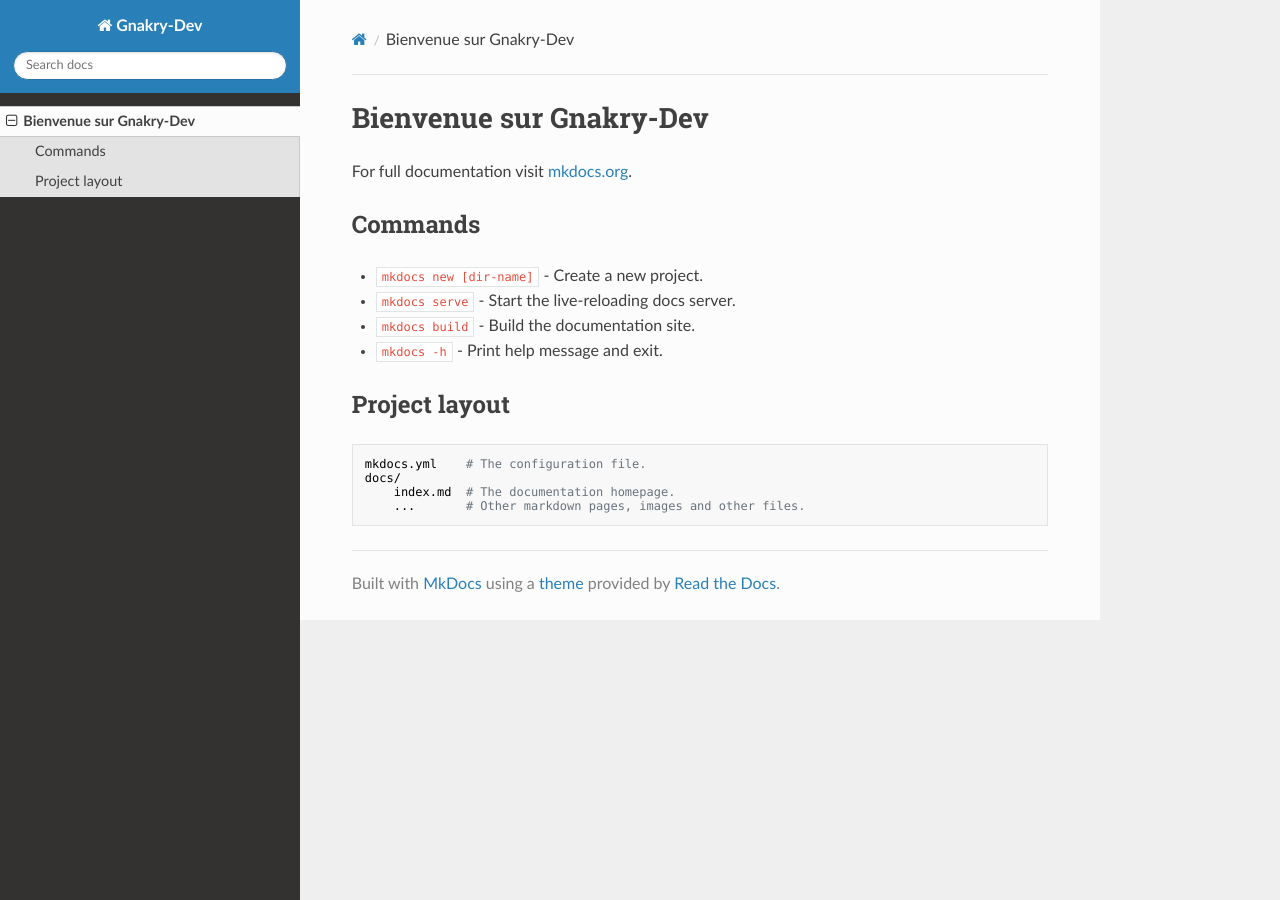
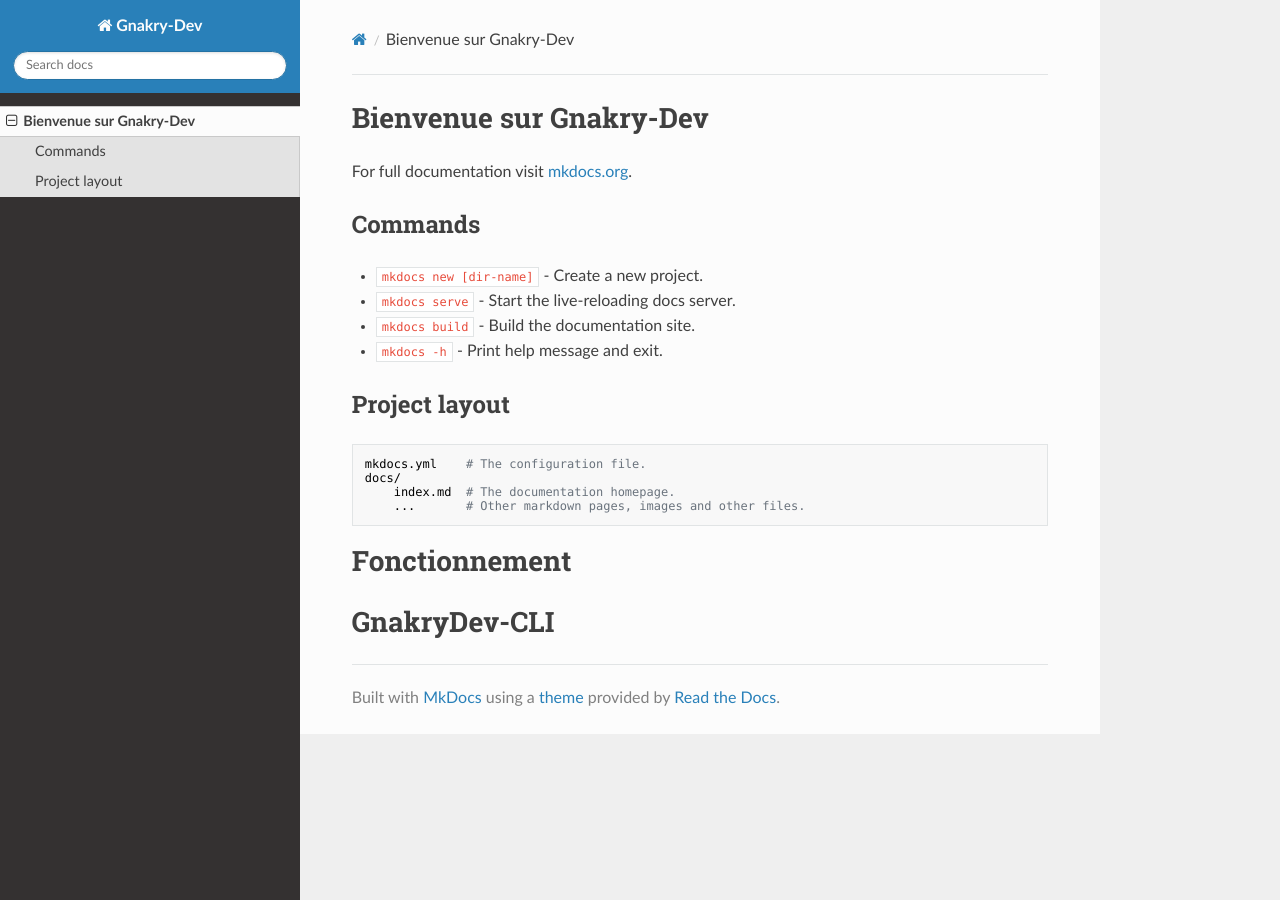
Before and after one commit to GnakryDev/gnakrydev.github.io, an MkDocs documentation site: the page built from docs/index.md, in a window 1280 px wide. Built offline with MkDocs 1.6.1, drawn with Linux system fonts in a browser that asks for light colours; nearby versions of some CDN libraries.

```diff
--- a/docs/index.md
+++ b/docs/index.md
@@ -15,3 +15,7 @@
     docs/
         index.md  # The documentation homepage.
         ...       # Other markdown pages, images and other files.
+
+# Fonctionnement
+
+# GnakryDev-CLI
```
